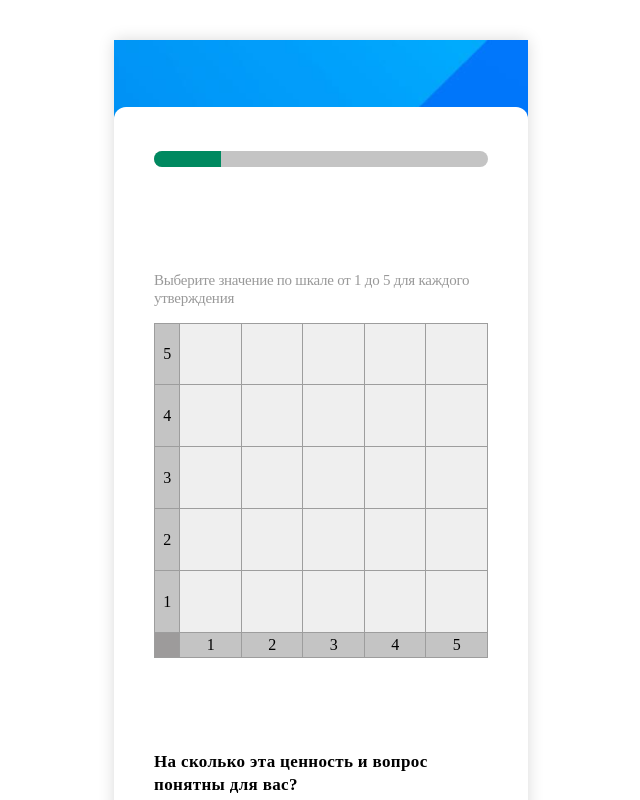
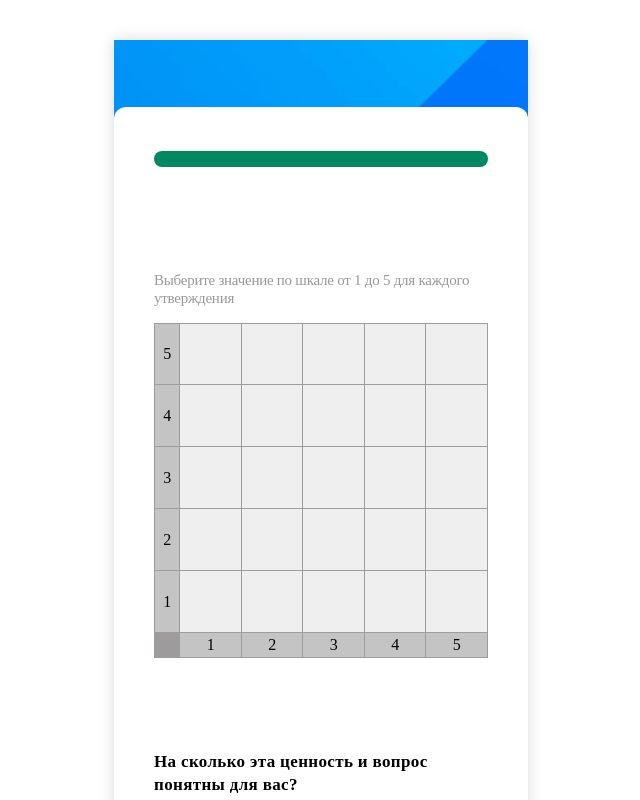
Before and after one commit to rakulagin/questionnaire, a React (Create React App) app: page /tables in a window 1280 px wide. Shown: the top 800 px of the page, without its empty margins (319-959 px from the left). Built offline with nearby package versions, Linux system fonts and the light colour scheme; no server answers.

Commit message:
начать делать стейты с данными для отправки

```diff
--- a/src/components/Table/BigTable.jsx
+++ b/src/components/Table/BigTable.jsx
@@ -17,7 +17,7 @@ const BigTable = ({state, setState}) => {
                             [...Array(5)].map((el, index) =>
                                 <div key={index}
                                      onClick = {e => setState(e.target.getAttribute('data-cords'))}
-                                     className={state == index+1? "col active" : "col"}
+                                     className={state === `${index + 1}:${5-i}`? "col active" : "col"}
                                      data-cords={`${index + 1}:${5-i}`}
                                 >&nbsp;
                                 </div>)
--- a/src/components/Table/Tables.css
+++ b/src/components/Table/Tables.css
@@ -15,11 +15,10 @@
   background-color: #C4C4C4;
   border-radius: 50px;
   margin-bottom: 24px;
+  overflow: hidden;
 }
 .theme__bar-progress {
-  width: 20%;
   height: 100%;
-  border-radius: 50px 0 0 50px;
 }
 .theme__bar-progress-green {
   background-color: #008960;
@@ -84,7 +83,7 @@
 }
 
 .col:hover {
-  background: #008960;
+  background: rgba(0, 137, 96, 0.49);
   cursor: pointer;
 }
 
--- a/src/components/Table/Tables.jsx
+++ b/src/components/Table/Tables.jsx
@@ -25,6 +25,8 @@ const Tables = () => {
     });
 
     const colors = ["green", "red", "blue", "purple"]
+
+    const barWidth = `${(numberOfQuestion+1) / stage.count * 100}%`
 
 
     // useEffect(() => {
@@ -115,7 +117,8 @@ const Tables = () => {
             <div className="mockup__wrapper">
                 <p className="theme">{stage.group}</p>
                 <div className="theme__bar">
-                    <div className={`theme__bar-progress theme__bar-progress-${colors[stage.id-1]}`}></div>
+                    <div className={`theme__bar-progress theme__bar-progress-${colors[stage.id-1]}`}
+                         style={{width: barWidth}}></div>
                 </div>
                 <h2 className="theme__question">
                     {questions && questions.filter((el) => el.group_id === stage.id)[numberOfQuestion].question}
--- a/src/components/Table/Tables.scss
+++ b/src/components/Table/Tables.scss
@@ -16,11 +16,12 @@
     background-color: #C4C4C4;
     border-radius: 50px;
     margin-bottom: 24px;
+    overflow: hidden;
 
     &-progress {
-      width: 20%;
+      //width: 20%;
       height: 100%;
-      border-radius: 50px 0 0 50px;
+      //border-radius: 50px 0 0 50px;
 
       &-green {
         background-color: #008960;
@@ -98,7 +99,7 @@
 }
 
 .col:hover {
-  background: #008960;
+  background: rgba(0, 137, 96, 0.49);
   cursor: pointer;
 }
 
```
Also changed, not shown: 1 other file (tests, documents, lock files or other folders).
